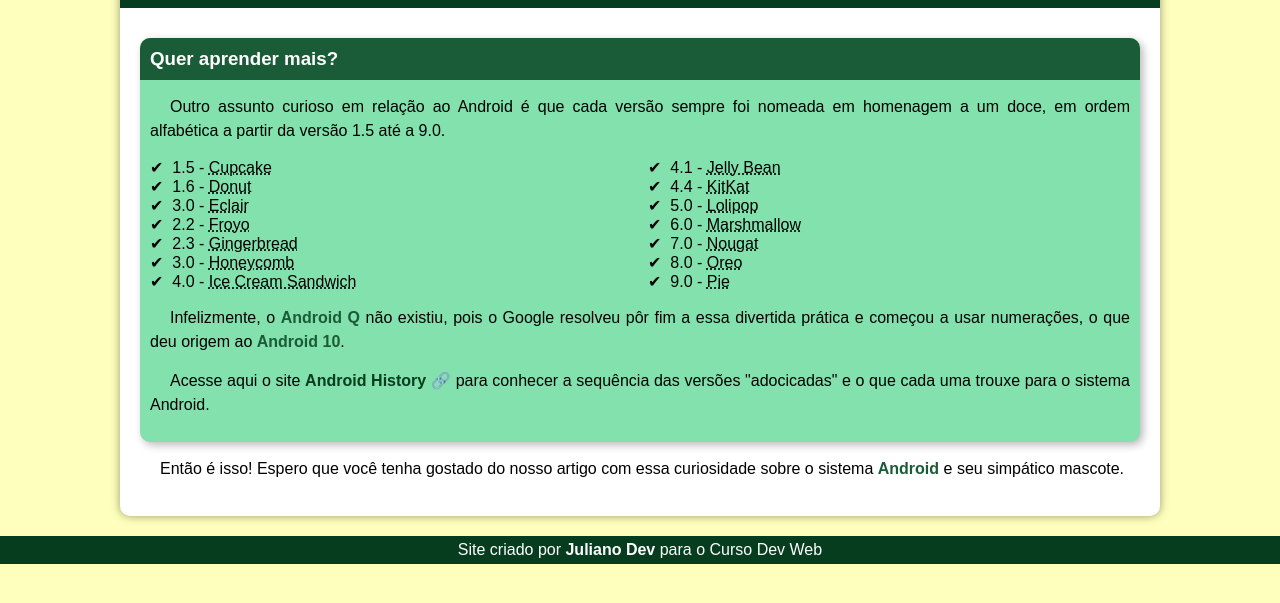
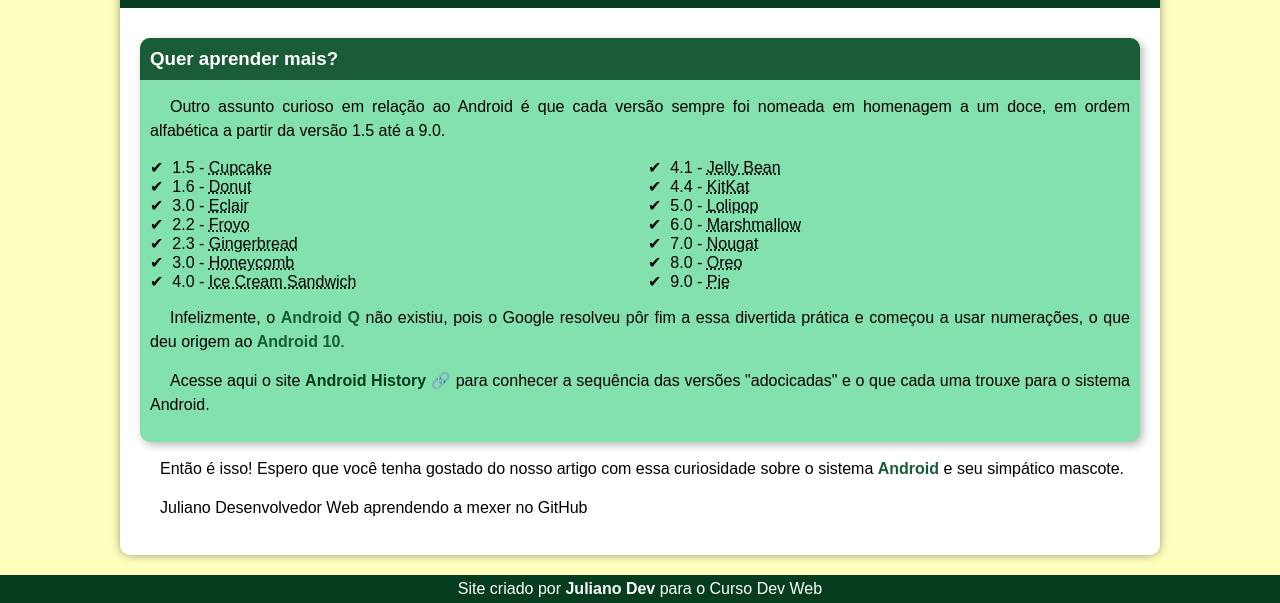
Before and after one commit to julianomouradev/projeto-android, a plain HTML site: page index.html in a window 1280 px wide. Shown: the part 2301-2904 px from the top of the page. Before the commit the page ends 2865 px from the top, so only its background shows below. Drawn offline with Linux system fonts and the light colour scheme.

Commit message:
Update index.html

```diff
--- a/index.html
+++ b/index.html
@@ -92,6 +92,8 @@
 
       <p>Então é isso! Espero que você tenha gostado do nosso artigo com essa curiosidade sobre o sistema <strong>Android</strong> e seu simpático mascote.</p>
 
+      <p>Juliano Desenvolvedor Web aprendendo a mexer no GitHub</p>
+
       </article>
     </main>
 
```
